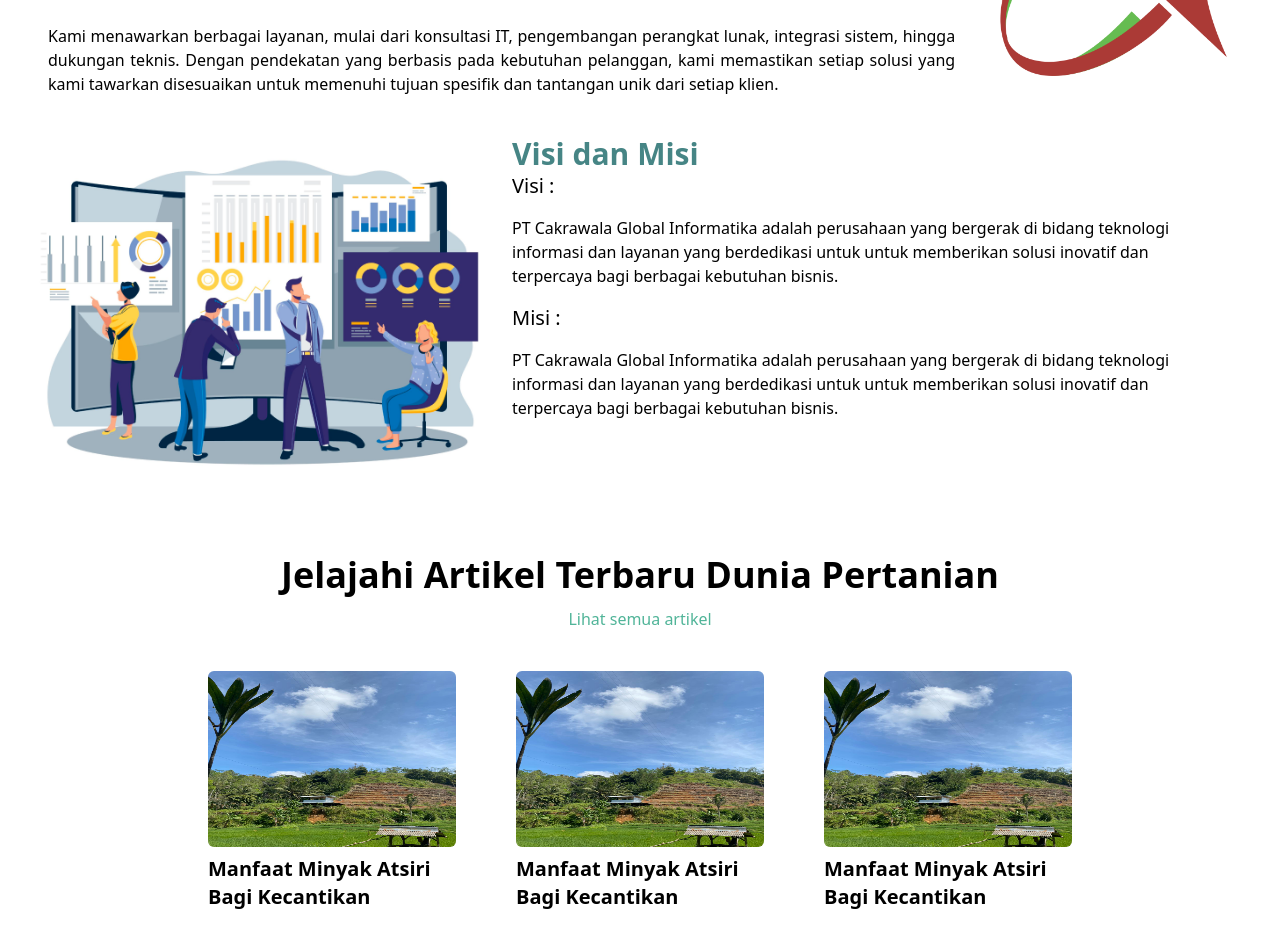
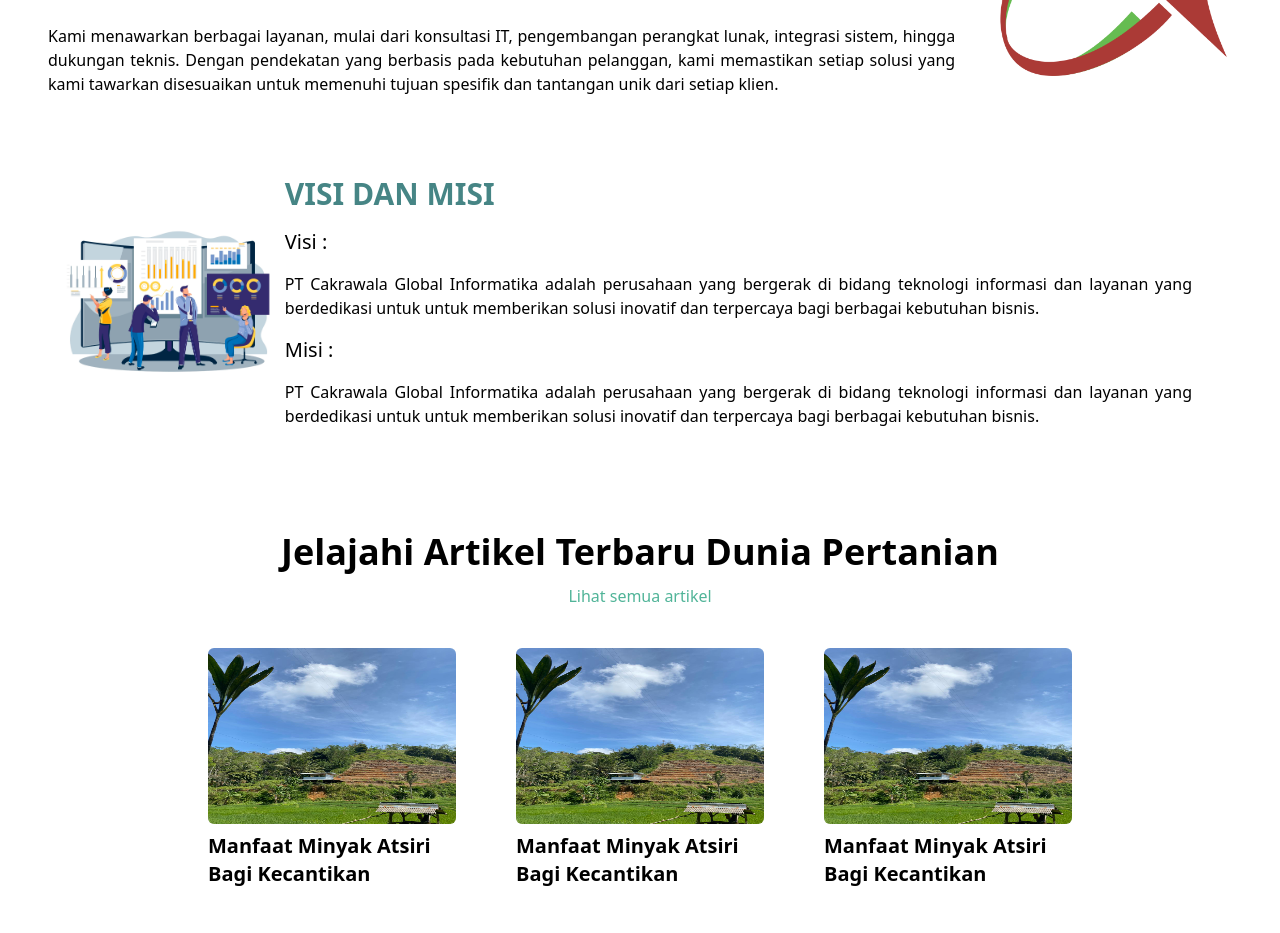
Before and after one commit to ilhammaulana29/SerehGrow, a React (Vite) app: page /perusahaan in a window 1280 px wide. Shown: the part 920-1853 px from the top of the page. Built offline with nearby package versions, Linux system fonts and the light colour scheme.

Commit message:
update partnersPage span clik

```diff
--- a/src/pages/CompanyPage.jsx
+++ b/src/pages/CompanyPage.jsx
@@ -1,8 +1,8 @@
-// eslint-disable-next-line no-unused-vars
 import React from "react";
 import HeroSection from "../components/HeroSection";
 import banerPerusahaan from "../assets/images/company-page-image.png";
 import LogoCGI from "../assets/images/Logo-CGI.png";
+import iconCorporation from "/public/icon-corporation.png";
 import Card from "../components/Card";
 import News from "../components/News";
 
@@ -31,7 +31,7 @@ const CompanyPage = () => {
           <div className="text-lg md:text-xl font-medium pb-4">
             <p>Profil PT Cakrawala Global Informatika</p>
           </div>
-          {/* <!-- Mobile Logo --> */}
+          {/* Mobile Logo */}
           <div className="w-full md:w-1/5 flex justify-center lg:hidden items-center mb-6">
             <img
               src={LogoCGI}
@@ -58,7 +58,7 @@ const CompanyPage = () => {
             </p>
           </div>
         </div>
-        {/* <!-- Desktop Logo --> */}
+        {/* Desktop Logo */}
         <div className="lg:w-1/5 hidden lg:flex lg:justify-center items-center">
           <img
             src={LogoCGI}
@@ -68,22 +68,33 @@ const CompanyPage = () => {
         </div>
       </div>
 
-      <div className="flex grid-cols-2">
-        <div className="basis-2/5">
+      <div className="px-4 md:px-12 py-8 md:py-10 flex flex-col md:flex-row border-solid border-grey-400">
+        {/* Desktop Icon */}
+        <div className="md:w-1/5 hidden md:flex md:justify-center items-center mb-6 md:mb-0">
           <img
-            src="/public/icon-corporation.png"
-            alt="Sereh Wangi"
-            className="w-50 "
+            src={iconCorporation}
+            alt="Icon Corporation"
+            className="w-60 h-60 object-contain"
           />
         </div>
-        <div className="basis-3/5">
-          <div className="">
-            <p className="text-3xl font-bold text-[#468585]">Visi dan Misi</p>
+        <div className="w-full md:w-4/5">
+          <div className="mb-4">
+            <p className="text-2xl md:text-3xl font-bold text-[#468585]">
+              VISI DAN MISI
+            </p>
           </div>
-          <div className="text-xl font-medium pb-4">
+          {/* Mobile Icon */}
+          <div className="md:hidden flex justify-center items-center mb-6">
+            <img
+              src={iconCorporation}
+              alt="Icon Corporation"
+              className="w-34 h-34 object-contain"
+            />
+          </div>
+          <div className="text-lg md:text-xl font-medium pb-4">
             <p>Visi :</p>
           </div>
-          <div className="pr-20">
+          <div className="md:pr-10 text-justify">
             <p>
               PT Cakrawala Global Informatika adalah perusahaan yang bergerak di
               bidang teknologi informasi dan layanan yang berdedikasi untuk
@@ -91,10 +102,10 @@ const CompanyPage = () => {
               kebutuhan bisnis.
             </p>
           </div>
-          <div className="text-xl font-medium py-4">
+          <div className="text-lg md:text-xl font-medium py-4">
             <p>Misi :</p>
           </div>
-          <div className="pr-20">
+          <div className="md:pr-10 text-justify">
             <p>
               PT Cakrawala Global Informatika adalah perusahaan yang bergerak di
               bidang teknologi informasi dan layanan yang berdedikasi untuk
--- a/src/pages/PartnersPage.jsx
+++ b/src/pages/PartnersPage.jsx
@@ -3,25 +3,37 @@ import { X, ChevronLeft, ChevronRight } from "lucide-react";
 import HeroSection from "../components/HeroSection";
 import PartnersPageImage from "../assets/images/partners-page-image.png";
 import LogoCGI from "../assets/images/Logo-CGI.png";
-import Card from "../components/Card";
 import AppleLogo from "../assets/images/apple-logo.png";
 import BmwLogo from "../assets/images/bmw-logo.png";
 import TeslaLogo from "../assets/images/tesla-logo.png";
 import News from "../components/News";
 
 const CompanyProfile = () => {
+  const [hoveredPartner, setHoveredPartner] = useState(null);
   const [selectedImage, setSelectedImage] = useState(null);
   const [currentIndex, setCurrentIndex] = useState(0);
 
   const governmentPartners = [
-    { id: 1, name: "Lembaga Pemerintah 1", logo: LogoCGI },
-    { id: 2, name: "Lembaga Pemerintah 2", logo: AppleLogo },
+    {
+      id: 1,
+      name: "Lembaga Pemerintah 1",
+      logo: LogoCGI,
+      description:
+        "Bmw merupakan salah satu mitra terlama yang sudah menjalainx ",
+    },
+    {
+      id: 2,
+      name: "Lembaga Pemerintah 2",
+      logo: AppleLogo,
+      description:
+        "Apple merupakan salah satu mitra terlama kami, mereka bekerja sama dengan kami dimulai sejak tahun 2009",
+    },
     { id: 3, name: "Lembaga Pemerintah 3", logo: BmwLogo },
     { id: 4, name: "Lembaga Pemerintah 4", logo: TeslaLogo },
-    { id: 5, name: "Lembaga Pemerintah 5", logo: "/path_to_gov_logo_5.png" },
-    { id: 6, name: "Lembaga Pemerintah 6", logo: "/path_to_gov_logo_6.png" },
-    { id: 7, name: "Lembaga Pemerintah 7", logo: "/path_to_gov_logo_7.png" },
-    { id: 8, name: "Lembaga Pemerintah 8", logo: "/path_to_gov_logo_8.png" },
+    { id: 5, name: "Lembaga Pemerintah 5", logo: TeslaLogo },
+    { id: 6, name: "Lembaga Pemerintah 6", logo: LogoCGI },
+    { id: 7, name: "Lembaga Pemerintah 7", logo: AppleLogo },
+    { id: 8, name: "Lembaga Pemerintah 8", logo: BmwLogo },
   ];
 
   const generalPartners = [
@@ -29,10 +41,10 @@ const CompanyProfile = () => {
     { id: 2, name: "Mitra Umum 2", logo: AppleLogo },
     { id: 3, name: "Mitra Umum 3", logo: BmwLogo },
     { id: 4, name: "Mitra Umum 4", logo: TeslaLogo },
-    { id: 5, name: "Mitra Umum 5", logo: "/path_to_general_logo_5.png" },
-    { id: 6, name: "Mitra Umum 6", logo: "/path_to_general_logo_6.png" },
-    { id: 7, name: "Mitra Umum 7", logo: "/path_to_general_logo_7.png" },
-    { id: 8, name: "Mitra Umum 8", logo: "/path_to_general_logo_8.png" },
+    { id: 5, name: "Mitra Umum 5", logo: LogoCGI },
+    { id: 6, name: "Mitra Umum 6", logo: LogoCGI },
+    { id: 7, name: "Mitra Umum 7", logo: LogoCGI },
+    { id: 8, name: "Mitra Umum 8", logo: LogoCGI },
   ];
 
   const allImages = [...governmentPartners, ...generalPartners];
@@ -55,24 +67,28 @@ const CompanyProfile = () => {
   };
 
   const PartnerSection = ({ title, partners }) => (
-    <div className="partners-section mb-12">
-      <h2 className="px-12 text-2xl font-bold text-gray-800 border-b-2 border-gray-200 pb-2 mb-6">
-        {title}
-      </h2>
-      <div className="grid grid-cols-2 sm:grid-cols-3 md:grid-cols-4 gap-6">
+    <div className="partners-section mb-12 relative">
+      <div className="px-4 md:px-12 mb-6">
+        <h2 className="px-12 text-2xl font-bold text-gray-800 border-b-2 border-gray-200 pb-2 mb-6">
+          {title}
+        </h2>
+      </div>
+      <div className="grid grid-cols-2 sm:grid-cols-3 md:grid-cols-4 gap-6 cursor-pointer">
         {partners.map((partner, index) => (
-          <div key={partner.id} className="flex justify-center items-center">
-            <img
-              src={partner.logo}
-              alt={partner.name}
-              className="w-24 h-24 object-contain cursor-pointer"
-              onClick={() =>
+          <div key={partner.id} onClick={() =>
                 openModal(
                   index +
                     (title === "Mitra Umum" ? governmentPartners.length : 0)
                 )
               }
+          className="flex flex-col justify-center items-center">
+            <img
+              src={partner.logo}
+              alt={partner.name}
+              className="w-24 h-24 object-contain "
+
             />
+            <span className="font-medium hover:underline inline-block">{partner.name}</span>
           </div>
         ))}
       </div>
@@ -163,17 +179,13 @@ const CompanyProfile = () => {
             <div className="flex-grow overflow-y-auto p-4">
               <img
                 src={selectedImage.logo}
-                alt={selectedImage.name}
+                alt={selectedImage.name.description}
                 className="w-full max-w-96 h-auto object-contain mb-4 mx-auto"
               />
-              <p className="text-lg text-center px-4 py-2">
-                PT Cakrawala Global Informatika Menjadi mitra teknologi terdepan
-                yang dipercaya oleh banyak perusahaan untuk memajukan bisnis
-                mereka di era digital. Kami percaya bahwa melalui inovasi,
-                kualitas layanan, dan keahlian teknis, kami dapat memberikan
-                kontribusi yang signifikan bagi kemajuan teknologi dan bisnis di
-                Indonesia.
-              </p>
+              {/* Deskripsi */}
+              <div className="bg-white w-full p-5 text-center">
+                <p className="text-lg">{selectedImage.description}</p>
+              </div>
             </div>
 
             {/* Footer with navigation buttons */}
```
